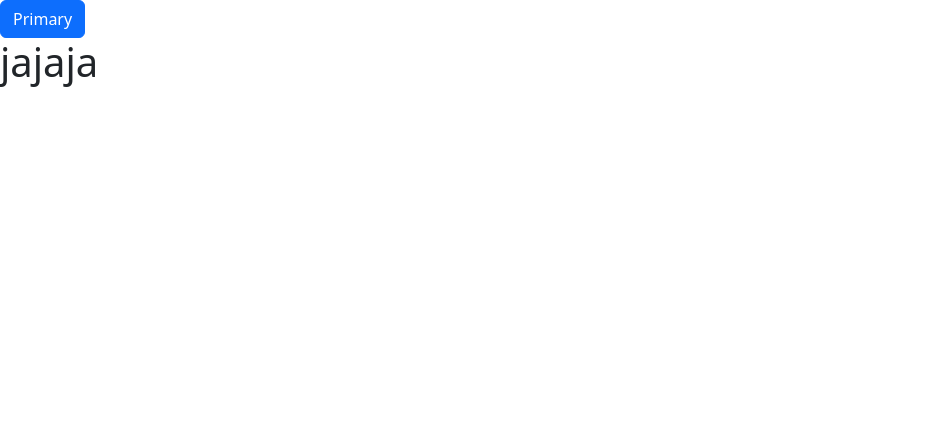
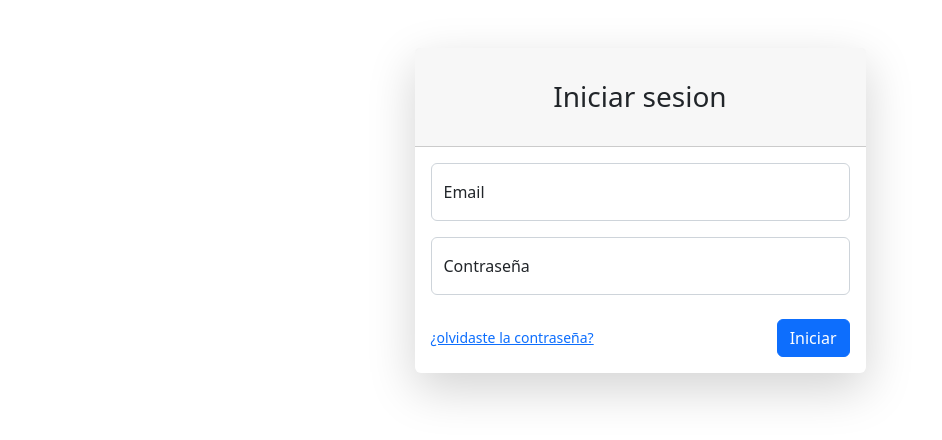
Before and after one commit to Arvak29/Control-de-Tareas--Proyecto-de-titulo, an Angular app: page / in a window 1280 px wide. Shown: the top 440 px of the page, without its empty margins (0-942 px from the left). Built offline with nearby package versions, Linux system fonts and the light colour scheme.

Commit message:
Componente de Inicio de sesion

```diff
--- a/src/app/app.component.html
+++ b/src/app/app.component.html
@@ -1,2 +1 @@
-<button type="button" class="btn btn-primary">Primary</button>
-<h1>jajaja</h1>
+<app-login></app-login>
--- a/src/app/app.module.ts
+++ b/src/app/app.module.ts
@@ -2,10 +2,12 @@ import { NgModule } from '@angular/core';
 import { BrowserModule } from '@angular/platform-browser';
 
 import { AppComponent } from './app.component';
+import { LoginComponent } from './login/login.component';
 
 @NgModule({
   declarations: [
-    AppComponent
+    AppComponent,
+    LoginComponent
   ],
   imports: [
     BrowserModule
--- /dev/null
+++ b/src/app/login/login.component.html
@@ -0,0 +1,30 @@
+<div class="container">
+    <div class="row justify-content-center">
+        <div class="col-lg-5">
+            <div class="card shadow-lg border-0 rounded-lg mt-5">
+                <div class="card-header"><h3 class="text-center font-weight-light my-4">Iniciar sesion</h3></div>
+                <div class="card-body">
+                    <form>
+                        <div class="form-floating mb-3">
+                            <input class="form-control" id="inputEmail" type="email" placeholder="name@example.com" />
+                            <label for="inputEmail">Email</label>
+                        </div>
+                        <div class="form-floating mb-3">
+                            <input class="form-control" id="inputPassword" type="password" placeholder="Password" />
+                            <label for="inputPassword">Contraseña</label>
+                        </div>
+                        <!--<div class="form-check mb-3">
+                            <input class="form-check-input" id="inputRememberPassword" type="checkbox" value="" />
+                            <label class="form-check-label" for="inputRememberPassword">Recordar contraseña</label>
+                        </div>-->
+                        <div class="d-flex align-items-center justify-content-between mt-4 mb-0">
+                            <a class="small" href="password.html">
+                                ¿olvidaste la contraseña?</a>
+                            <a class="btn btn-primary" href="index.html">Iniciar</a>
+                        </div>
+                    </form>
+                </div>
+            </div>
+        </div>
+    </div>
+</div>
--- /dev/null
+++ b/src/app/login/login.component.ts
@@ -0,0 +1,15 @@
+import { Component, OnInit } from '@angular/core';
+
+@Component({
+  selector: 'app-login',
+  templateUrl: './login.component.html',
+  styleUrls: ['./login.component.css']
+})
+export class LoginComponent implements OnInit {
+
+  constructor() { }
+
+  ngOnInit(): void {
+  }
+
+}
```
Also changed, not shown: src/app/login/login.component.css (added), 1 other file (tests, documents, lock files or other folders).
